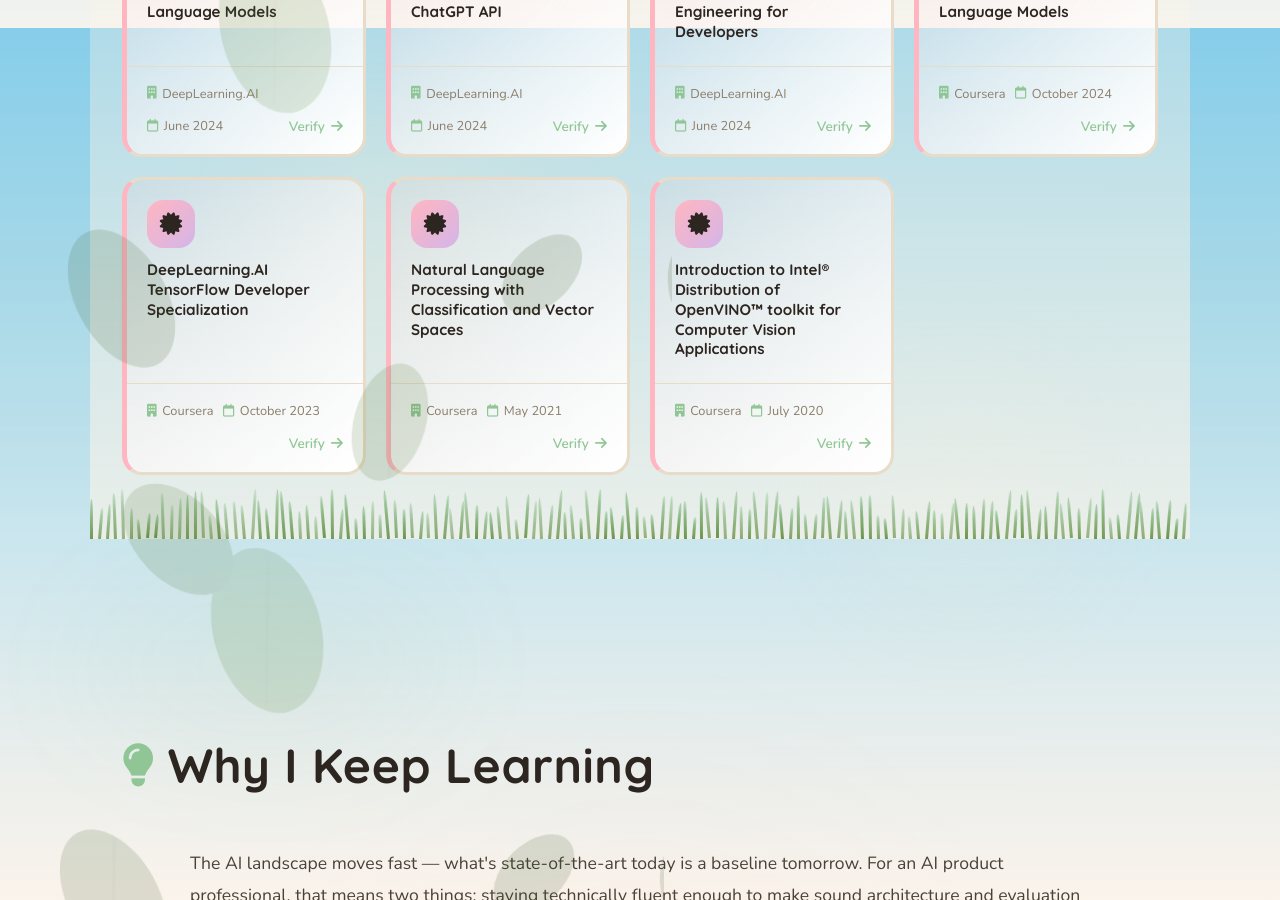
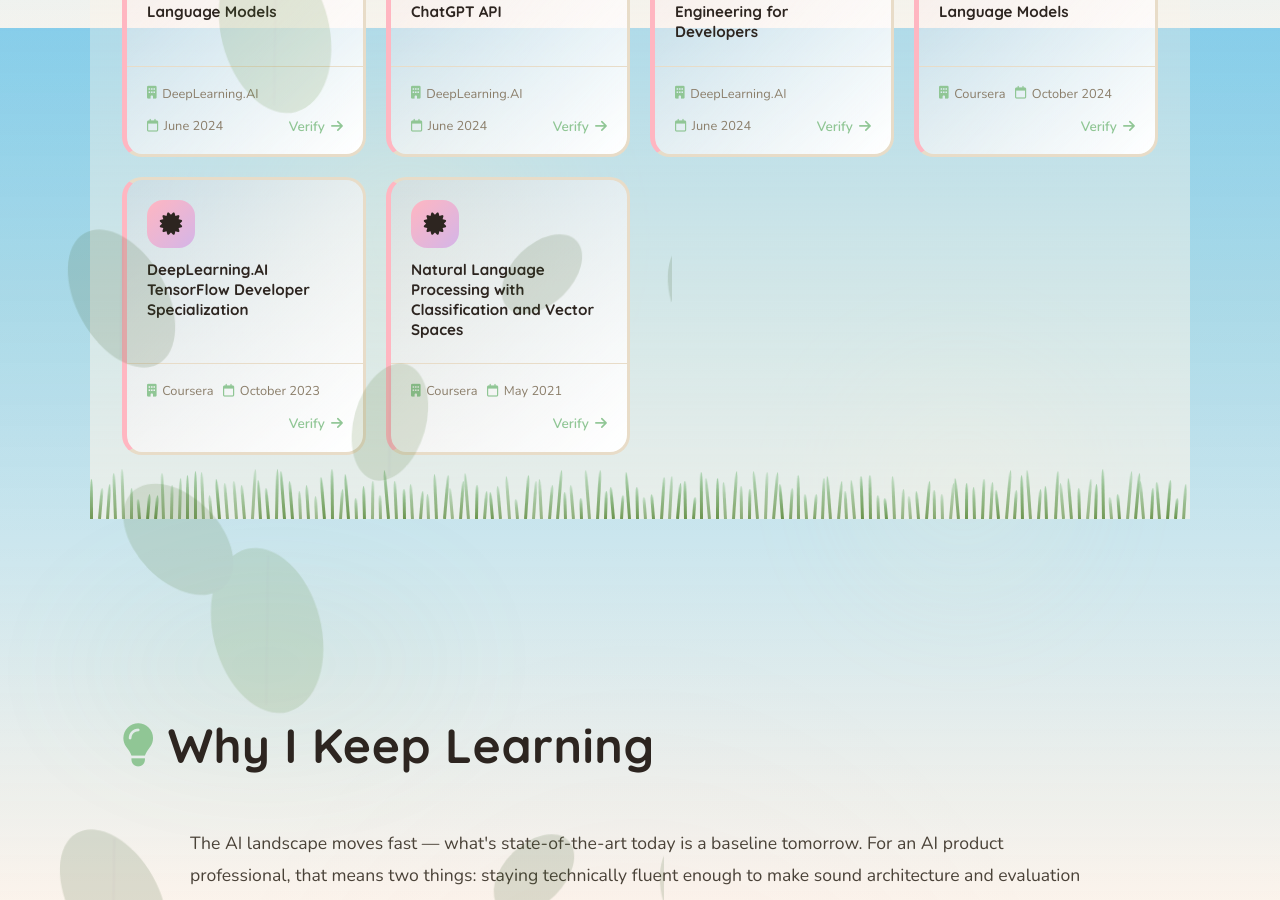
Before and after one commit to mayank1101/mayank1101.github.io, a Jekyll site: the page built from certifications.html, in a window 1280 px wide and 900 px high, scrolled down 1772 px. Built offline with Jekyll 4.4.1, drawn with Linux system fonts in a browser that asks for light colours.

Commit message:
removed openvion certificate, not relevant to work ex

```diff
--- a/_data/certifications.yml
+++ b/_data/certifications.yml
@@ -67,10 +67,3 @@
   credential_id: "c1ebbfdb85db53bde5d007a7574a8bea"
   credential_url: "https://coursera.org/share/c1ebbfdb85db53bde5d007a7574a8bea"
   accent_color: "pink"
-
-- name: "Introduction to Intel® Distribution of OpenVINO™ toolkit for Computer Vision Applications"
-  organization: "Coursera"
-  date: "July 2020"
-  credential_id: "bf2da8a2547211c3e769bba43129f1b5"
-  credential_url: "https://coursera.org/share/bf2da8a2547211c3e769bba43129f1b5"
-  accent_color: "pink"
```
